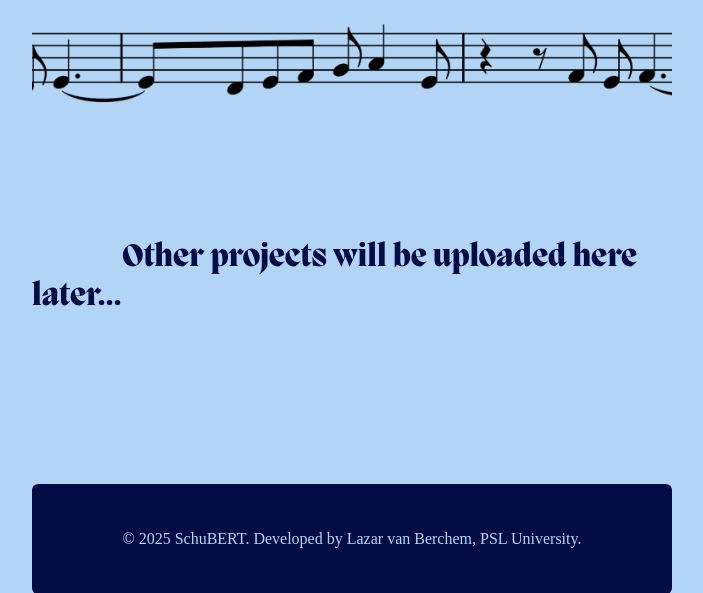
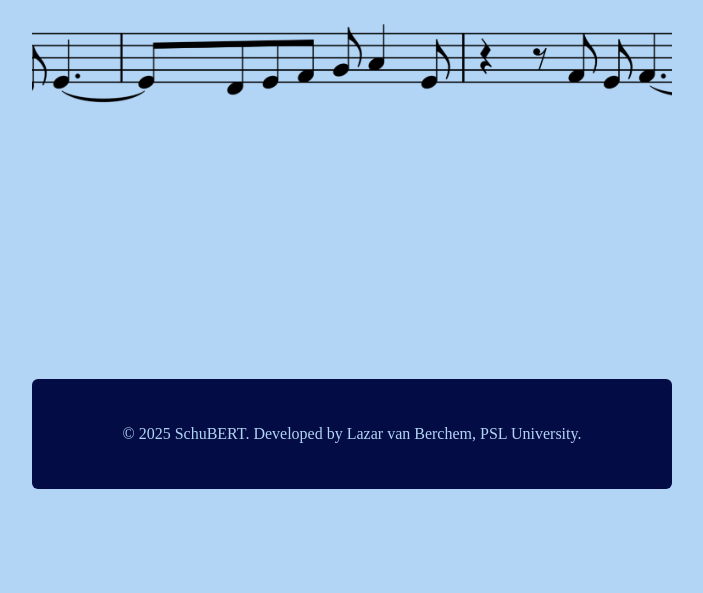
Before and after one commit to lazarvb/schubert2, a Flask app: page /otherprojects in a window 1280 px wide. Shown: the part 1762-2355 px from the top of the page, without its empty margins (288-991 px from the left). After the commit the page ends 2251 px from the top, so only its background shows below. Run offline with Flask 3, Linux system fonts and the light colour scheme; some web fonts are replaced.

Commit message:
Fix HTML formatting and clean up code

```diff
--- a/templates/otherprojects.html
+++ b/templates/otherprojects.html
@@ -152,12 +152,6 @@
                     <div class="scroll-track"></div>
                 </div>
             </div>
-            <div class="content-block">
-                <div class="text">
-                    <h2>Other projects will be uploaded here later...</h2>
-                    <p></p>
-                </div>
-            </div>
         </div>
         <footer>
             <div class="header-box">
```
